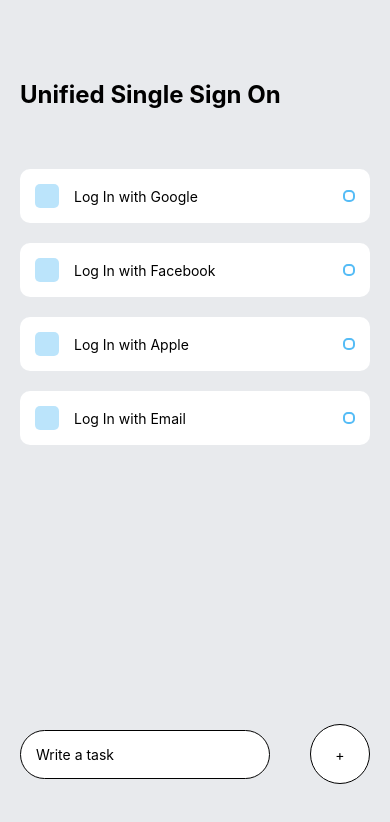
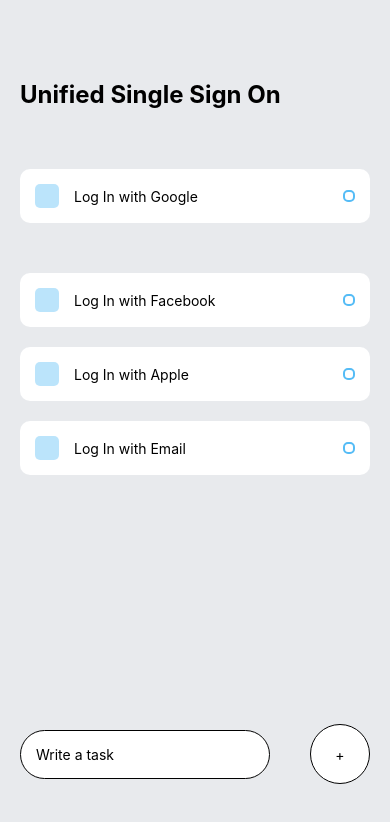
Before and after one commit to vankeith-sys/react-native-sso, a React Native app: screen / in a window 390 px wide. Shown: the top 822 px of the page. Built offline with nearby package versions, Linux system fonts and the light colour scheme.

Commit message:
done: facebook sign in (need additional set up on developers.facebook.com

```diff
--- a/App.js
+++ b/App.js
@@ -3,7 +3,7 @@
 import { Button, Keyboard, KeyboardAvoidingView, StyleSheet, Text, TextInput, TouchableOpacity, View } from 'react-native';
 import Task from './components/Task'
 import { authentication } from './firebase-config'
-import { signInWithPopup, GoogleAuthProvider } from "firebase/auth";
+import { signInWithPopup, GoogleAuthProvider, FacebookAuthProvider } from "firebase/auth";
 
 export default function App() {
   const [task, setTask] = useState();
@@ -33,6 +33,23 @@
     })
   }
 
+  const logInWithFacebook = () => {
+    // Facebook Firebase APP ID: 844951199550308
+    // Facebook Firebase APP Secret: d173ac35ea1c7aad9a6ccd27cc95945e
+    // Facebook Firebase OAuth Redirect URL: https://mypolicy-c57d9.firebaseapp.com/__/auth/handler
+    // Dashboard -> Facebook Login -> Web
+    // Facebook Login -> Settings -> Valid OAuth Redirect URIs (Paste Redirect URI above)
+    const provider = new FacebookAuthProvider();
+    signInWithPopup(authentication,provider)
+    .then((re)=>{
+      console.log(re);
+    })
+    .catch((err)=>{
+      console.log(err);
+    })
+    // Facebook Login needs a secure connection to test
+    // ngrok http 3000
+  }
 
   return (
     <View style={styles.container}>
@@ -51,12 +68,19 @@
               )
             })
           }
+          {/* Google */}
           <TouchableOpacity onPress={() => logInWithGoogle()}>
           <View style={styles.items}>
             <Task text={'Log In with Google'}/>
           </View>
           </TouchableOpacity>
-          <Task text={'Log In with Facebook'}/>
+          {/* Facebook */}
+          <TouchableOpacity onPress={() => logInWithFacebook()}>
+          <View style={styles.items}>
+            <Task text={'Log In with Facebook'}/>
+          </View>
+          </TouchableOpacity>
+          {/* Apple */}
           <Task text={'Log In with Apple'}/>
           <Task text={'Log In with Email'}/>
         </View>
```
